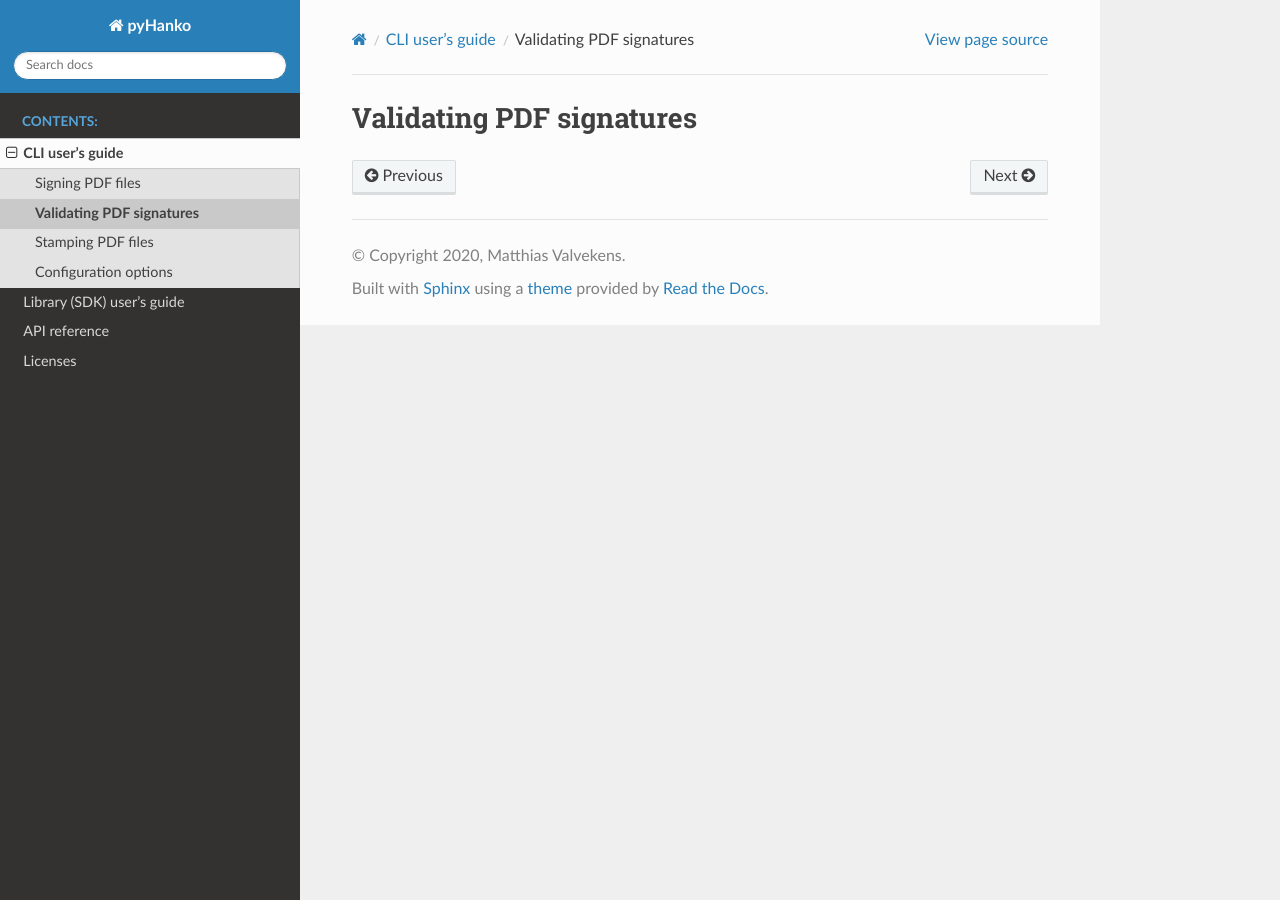
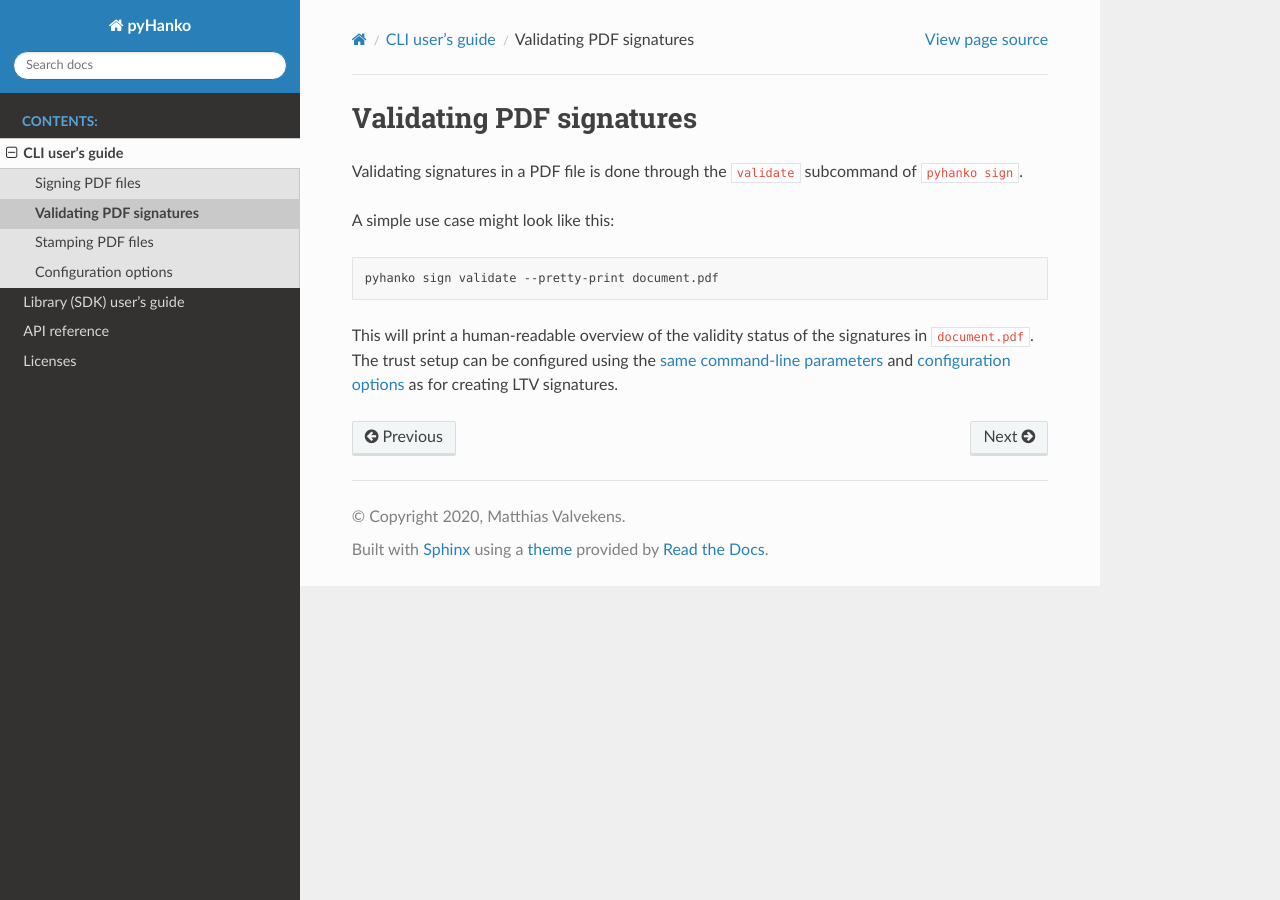
Before and after one commit to MatthiasValvekens/pyHanko, a Sphinx documentation site: the page built from docs/cli-guide/validation.rst, in a window 1280 px wide. Built offline with Sphinx 7.4.7 and the Read the Docs theme 2.0.0, drawn with Linux system fonts in a browser that asks for light colours.

Commit message:
Basic use of pyhanko sign validate

```diff
--- a/docs/cli-guide/validation.rst
+++ b/docs/cli-guide/validation.rst
@@ -1,2 +1,18 @@
 Validating PDF signatures
 =========================
+
+Validating signatures in a PDF file is done through the
+``validate`` subcommand of ``pyhanko sign``.
+
+A simple use case might look like this:
+
+.. code-block:: bash
+
+    pyhanko sign validate --pretty-print document.pdf
+
+This will print a human-readable overview of the validity status of the
+signatures in ``document.pdf``.
+The trust setup can be configured using the
+:ref:`same command-line parameters <cli-embedding-revinfo>`
+and :ref:`configuration options <config-validation-context>`
+as for creating LTV signatures.
```
